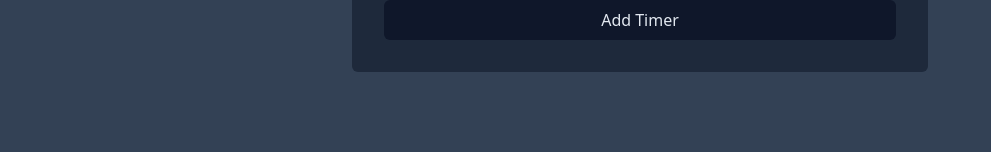
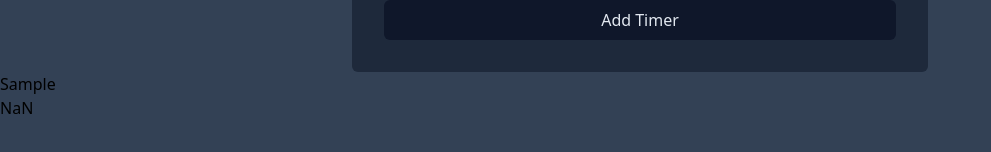
Before and after one commit to madza-gh/React-Project2, a React (Vite) app: page / in a window 1280 px wide. Both pictures are taken after typing "Sample", "Sample" into the empty fields and a click on the button "Add Timer". Shown: the part 176-328 px from the top of the page, without its empty margins (0-991 px from the left). Built offline with nearby package versions, Linux system fonts and the light colour scheme.

Commit message:
add timer and timers component

```diff
--- a/src/App.tsx
+++ b/src/App.tsx
@@ -1,6 +1,7 @@
 import AddTimer from "./components/AddTimer"
 import TimersControl from "./components/TimersControl"
 import TimersContextProvider from "./store/timers-context"
+import Timers from "./components/Timers"
 
 
 function App(){
@@ -9,6 +10,7 @@
       <div>
         <TimersControl></TimersControl>
         <AddTimer/>
+        <Timers/>
       </div>
     </TimersContextProvider>
   )
--- /dev/null
+++ b/src/components/Timer.tsx
@@ -0,0 +1,17 @@
+import Container from "./Container"
+
+type TimerProps ={
+    name:string,
+    duration:number
+}
+
+function Timer ({name, duration}:TimerProps){
+    return(
+        <Container ComponentType={'div'}>
+            <p>{name}</p>
+            <p>{duration}</p>
+        </Container>
+    )
+}
+
+export default Timer
--- /dev/null
+++ b/src/components/Timers.tsx
@@ -0,0 +1,19 @@
+import { useTimersContext } from "../store/timers-context"
+import Timer from "./timer"
+
+function Timers (){
+    const {timers} = useTimersContext()
+
+    return(
+        <ul>
+            {timers.map((item)=>(
+                <li key={item.name}>
+                    <Timer {...item}/>
+                </li>
+            ))}
+        </ul>
+    )
+
+}
+
+export default Timers
```
